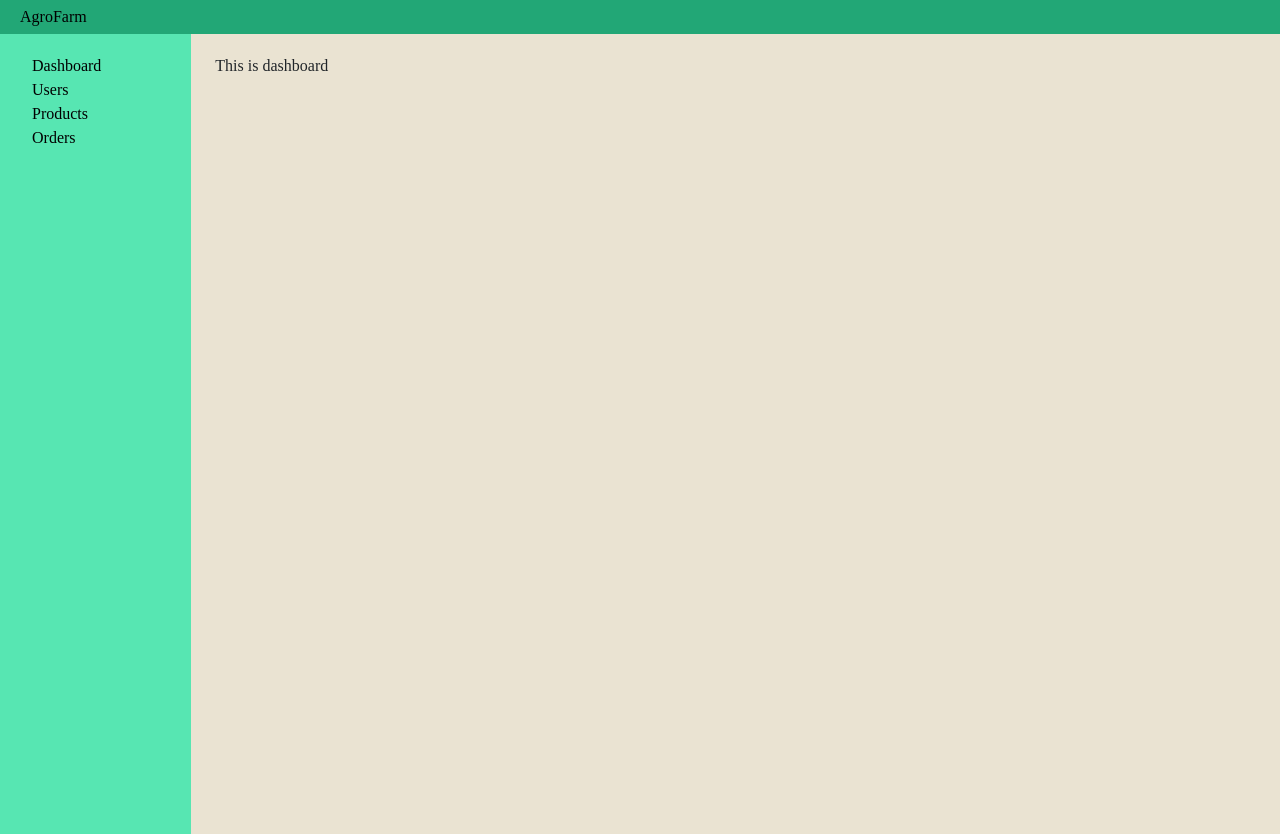
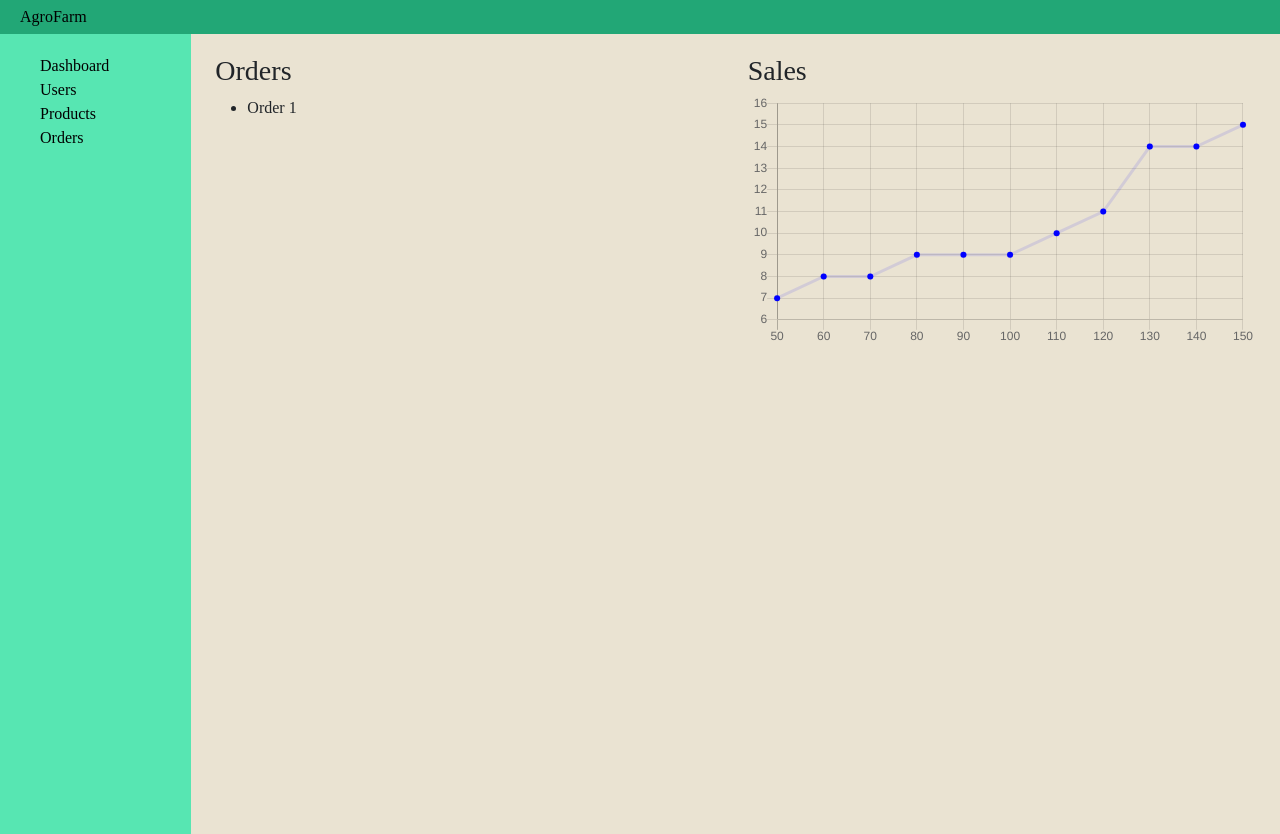
Before and after one commit to aashishChakradhar/agroFarm, a Django app: page /dashboard in a window 1280 px wide. Run offline with Django 4.2, Linux system fonts and the light colour scheme; some libraries are stand-ins or nearby versions.

Commit message:
Div structure changes

```diff
--- a/templates/dashboard.html
+++ b/templates/dashboard.html
@@ -5,17 +5,36 @@
     <div class="col-md-2">
       <div class="dashboard-nav-wrapper container">
         <ul>
-          <li><a href="/dashboard" title="">Dashboard</a></li>
-          <li><a href="#" title="">Users</a></li>
-          <li><a href="#" title="">Products</a></li>
-          <li><a href="#" title="">Orders</a></li>
+          <li><a href="/dashboard" title=""><i class="fa-solid fa-layer-group"></i>Dashboard</a></li>
+          <li><a href="#" title=""><i class="fa-regular fa-circle-user"></i>Users</a></li>
+          <li><a href="#" title=""><i class="fa-solid fa-plant-wilt"></i>Products</a></li>
+          <li><a href="#" title=""><i class="fa-solid fa-money-check"></i>Orders</a></li>
         </ul>
       </div>
     </div>
     <div class="col-md-10">
-        <div class="dashboard-content-wrapper">
-            <p>This is dashboard</p>
+      <div class="dashboard-content-wrapper">
+        <div class="row">
+          <div class="col-md-6">
+            <div class="latest-orders">
+              <div class="title">
+                <h3>Orders</h3>
+              </div>
+              <ul>
+                <li>Order 1</li>
+              </ul>
+            </div>
+          </div>
+          <div class="col-md-6">
+            <div class="chart-wrapper">
+              <div class="title">
+                <h3>Sales</h3>
+              </div>
+              <canvas id="myChart" style="width:100%;max-width:700px"></canvas>
+            </div>
+          </div>
         </div>
+      </div>
     </div>
   </div>
 </section>
```
